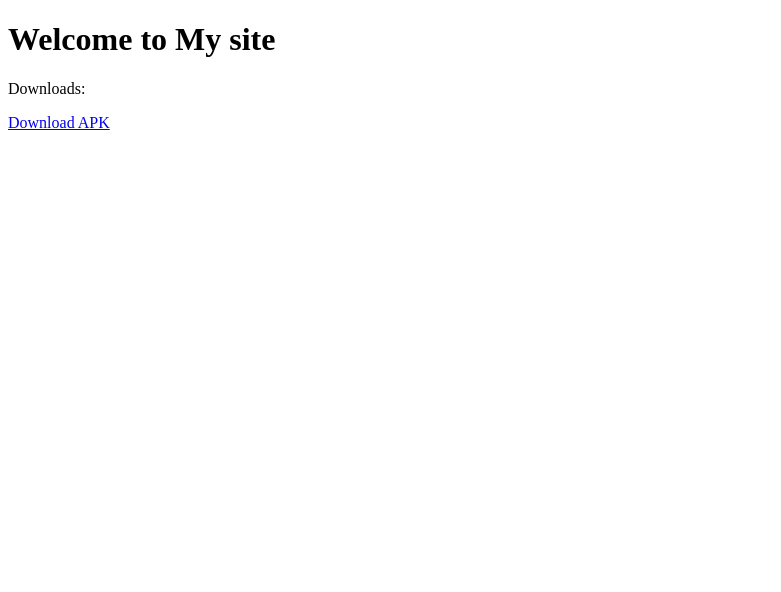
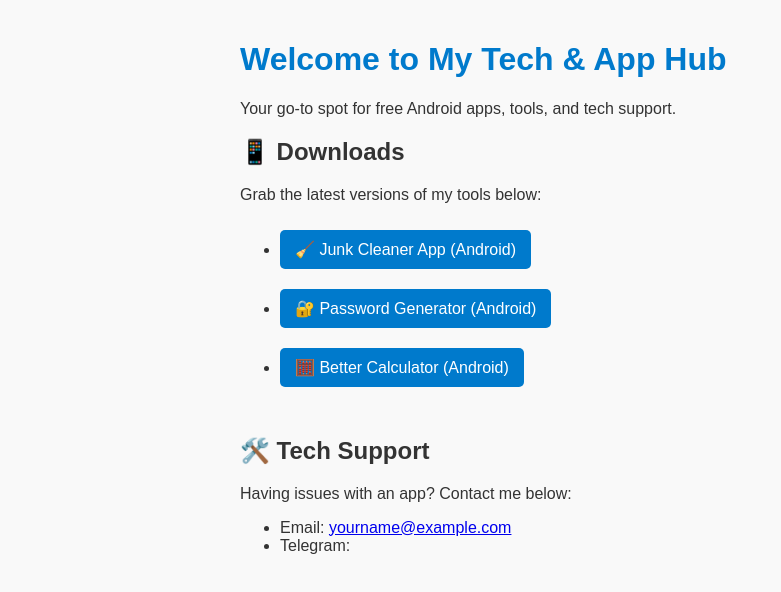
Before and after one commit to noble3212/noble3212.github.io, a plain HTML site: page index.html in a window 1280 px wide. Shown: the whole page, without its empty margins (0-781 px from the left). Drawn offline with Linux system fonts and the light colour scheme.

Commit message:
Update index.html

```diff
--- a/index.html
+++ b/index.html
@@ -2,12 +2,61 @@
 <html lang="en">
 <head>
   <meta charset="UTF-8">
-  <title>My App</title>
+  <title>My Apps & Tech Support</title>
   <meta name="viewport" content="width=device-width, initial-scale=1">
+  <style>
+    body {
+      font-family: Arial, sans-serif;
+      max-width: 800px;
+      margin: auto;
+      padding: 20px;
+      background-color: #f9f9f9;
+      color: #333;
+    }
+    h1 {
+      color: #007acc;
+    }
+    .section {
+      margin-bottom: 40px;
+    }
+    a.button {
+      display: inline-block;
+      margin: 10px 0;
+      padding: 10px 15px;
+      background-color: #007acc;
+      color: white;
+      text-decoration: none;
+      border-radius: 5px;
+    }
+    a.button:hover {
+      background-color: #005f99;
+    }
+    footer {
+      margin-top: 60px;
+      text-align: center;
+      font-size: 0.9em;
+      color: #777;
+    }
+  </style>
 </head>
 <body>
-  <h1>Welcome to My site</h1>
-  <p>Downloads:</p>
-  <a href="MyApp.apk" download>Download APK</a>
-</body>
-</html>
+
+  <h1>Welcome to My Tech & App Hub</h1>
+  <p>Your go-to spot for free Android apps, tools, and tech support.</p>
+
+  <div class="section">
+    <h2>📱 Downloads</h2>
+    <p>Grab the latest versions of my tools below:</p>
+    <ul>
+      <li><a href="MyApp.apk" class="button" download>🧹 Junk Cleaner App (Android)</a></li>
+      <li><a href="PasswordGen.apk" class="button" download>🔐 Password Generator (Android)</a></li>
+      <li><a href="BetterCalc.apk" class="button" download>🧮 Better Calculator (Android)</a></li>
+    </ul>
+  </div>
+
+  <div class="section">
+    <h2>🛠️ Tech Support</h2>
+    <p>Having issues with an app? Contact me below:</p>
+    <ul>
+      <li>Email: <a href="mailto:yourname@example.com">yourname@example.com</a></li>
+      <li>Telegram: <a href="https://t.me/yourusername" target="_blank"_
```
